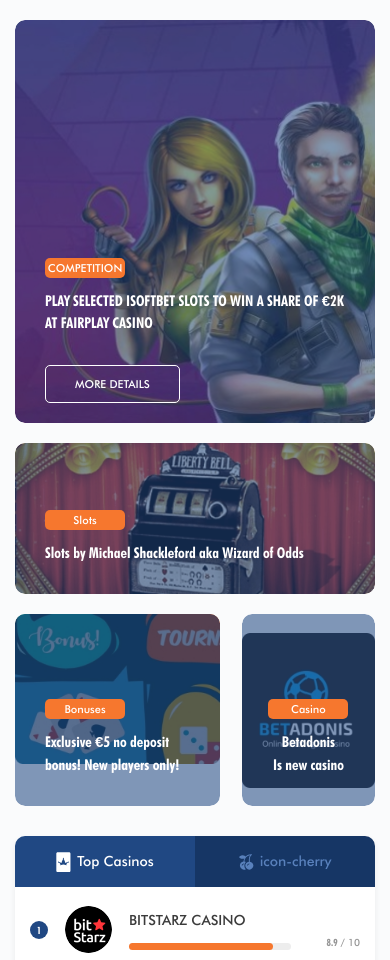
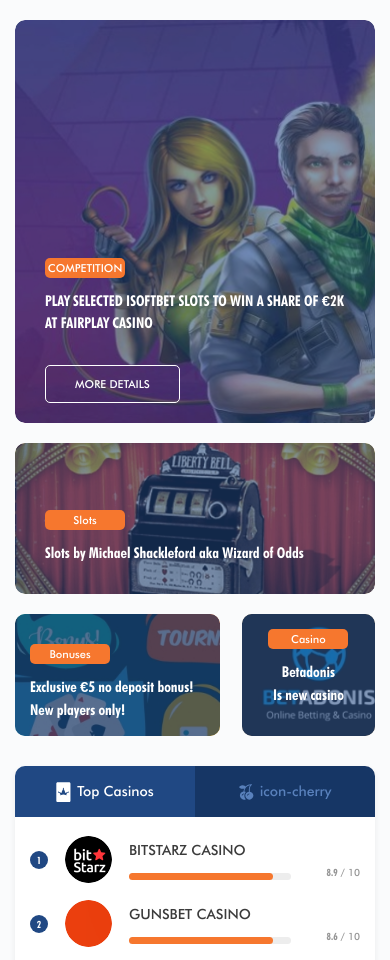
Before and after one commit to BondYuriy/slots-academy, a website: page src/index.html in a window 390 px wide. Shown: the part 140-1100 px from the top of the page. Drawn offline with nearby package versions, Linux system fonts and the light colour scheme; files that its build step writes are made by us from their sources.

Commit message:
adds fix adaptive

```diff
--- a/src/sass/common/responsive.scss
+++ b/src/sass/common/responsive.scss
@@ -669,6 +669,22 @@
 
 /* === home page === */
 
+@media (min-width: 1200px) {
+  .payment .payment-list-wrapper .payment-list .payment-list-item {
+    flex: 0 0 16%;
+    margin-right: 0.8%;
+    margin-bottom: 18px;
+
+    &:nth-last-child(6n + 1) {
+      margin-right: 0;
+    }
+
+    &:nth-last-child(-n + 6) {
+      margin-bottom: 0;
+    }
+  }
+}
+
 @media (max-width: 1199px) {
   .home-header {
     & .home-header-category {
@@ -704,27 +720,6 @@
       }
     }
   }
-
-  .payment .payment-list-wrapper .payment-list .payment-list-item {
-    flex: 0 0 16%;
-    margin-right: 0.8%;
-    margin-bottom: 18px;
-  }
-}
-
-@media (min-width: 992px) {
-  .payment .payment-list-wrapper .payment-list .payment-list-item {
-    margin-right: 1.6%;
-    margin-bottom: 18px;
-
-    &:nth-last-child(6n + 1) {
-      margin-right: 0;
-    }
-
-    &:nth-last-child(-n + 6) {
-      margin-bottom: 0;
-    }
-  }
 }
 
 @media (max-width: 991px) {
@@ -746,7 +741,7 @@
   }
 }
 
-@media (min-width: 768px) and (max-width: 991px) {
+@media (min-width: 576px) and (max-width: 1199px) {
   .payment .payment-list-wrapper .payment-list .payment-list-item {
     flex: 0 0 32%;
     margin-right: 2%;
@@ -792,20 +787,30 @@
       }
     }
 
-    .home-header-box {
+    & .home-header-box {
       & .home-header-slots {
         height: auto;
       }
 
       & .home-header-smallbox {
-        & .home-header-bonuses img {
-          width: 100%;
+        & .home-header-bonuses {
+          height: 150px;
+
+          & img {
+            width: 100%;
+            height: auto;
+          }
         }
 
         & .home-header-casino {
+          height: 150px;
+          display: flex;
+          justify-content: flex-start;
+          align-items: center;
+
           & img {
-            width: 100%;
-            height: 100%;
+            width: 120%;
+            height: auto;
           }
         }
       }
@@ -848,6 +853,22 @@
 }
 
 @media (max-width: 575px) {
+  .home-header .home-header-category .home-header-box .home-header-smallbox {
+    & .home-header-bonuses {
+      height: 122px;
+
+      & .info-content {
+        bottom: 15px;
+        left: 15px;
+        right: 15px;
+      }
+    }
+
+    & .home-header-casino {
+      height: 122px;
+    }
+  }
+
   .payment {
     & .article {
       width: 100%;
```
Also changed, not shown: build/css/styles.css.
